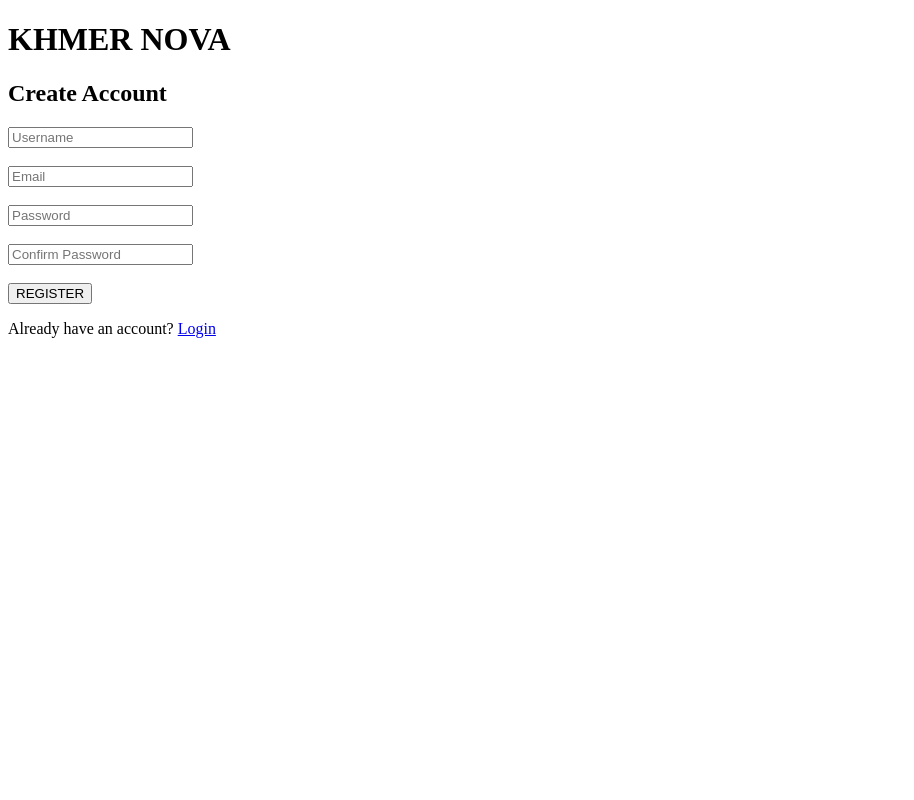
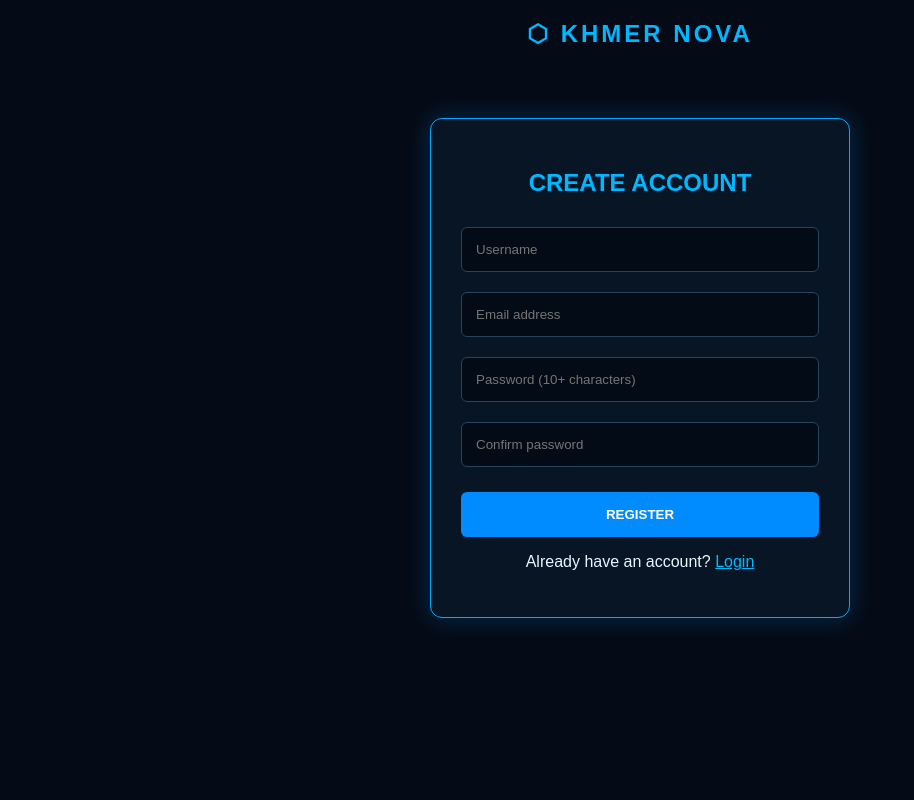
Before and after one commit to superkai112/khmer-nova-register, a Flask app: page / in a window 1280 px wide. Shown: the whole page, without its empty margins (0-914 px from the left). Run offline with Flask 3, Linux system fonts and the light colour scheme.

Commit message:
Update register page layout and styles

```diff
--- a/templates/register.html
+++ b/templates/register.html
@@ -1,38 +1,128 @@
+
 <!DOCTYPE html>
 <html lang="en">
 <head>
     <meta charset="UTF-8">
     <meta name="viewport" content="width=device-width, initial-scale=1">
-    <title>KHMER NOVA - Register</title>
+    <title>KHMER NOVA | Register</title>
+
+    <style>
+        * {
+            box-sizing: border-box;
+        }
+
+        body {
+            margin: 0;
+            min-height: 100vh;
+            background: #050b16;
+            color: #eaf6ff;
+            font-family: Arial, sans-serif;
+        }
+
+        header {
+            padding: 20px;
+            text-align: center;
+            color: #00b8ff;
+            font-size: 24px;
+            font-weight: bold;
+            letter-spacing: 3px;
+        }
+
+        main {
+            width: 90%;
+            max-width: 420px;
+            margin: 50px auto;
+            padding: 30px;
+            background: #081525;
+            border: 1px solid #00aaff;
+            border-radius: 12px;
+            box-shadow: 0 0 25px #008cff44;
+        }
+
+        h2 {
+            text-align: center;
+            color: #00b8ff;
+        }
+
+        input {
+            width: 100%;
+            padding: 14px;
+            margin: 10px 0;
+            background: #030b17;
+            border: 1px solid #28445c;
+            border-radius: 6px;
+            color: white;
+        }
+
+        button {
+            width: 100%;
+            padding: 15px;
+            margin-top: 15px;
+            background: #008cff;
+            border: none;
+            border-radius: 6px;
+            color: white;
+            font-weight: bold;
+            cursor: pointer;
+        }
+
+        button:hover {
+            background: #00b8ff;
+        }
+
+        p {
+            text-align: center;
+        }
+
+        a {
+            color: #00b8ff;
+        }
+
+        .flash {
+            text-align: center;
+            color: #ff8b9b;
+            margin: 10px;
+        }
+    </style>
 </head>
+
 <body>
-    <h1>KHMER NOVA</h1>
-    <h2>Create Account</h2>
+
+<header>⬡ KHMER NOVA</header>
+
+<main>
+    <h2>CREATE ACCOUNT</h2>
 
     {% with messages = get_flashed_messages(with_categories=true) %}
         {% if messages %}
             {% for category, message in messages %}
-                <p>{{ message }}</p>
+                <div class="flash">{{ message }}</div>
             {% endfor %}
         {% endif %}
     {% endwith %}
 
     <form action="/api/register" method="POST">
-        <input type="text" name="username" placeholder="Username" required>
-        <br><br>
 
-        <input type="email" name="email" placeholder="Email" required>
-        <br><br>
+        <input type="text" name="username"
+               placeholder="Username" required>
 
-        <input type="password" name="password" placeholder="Password" required>
-        <br><br>
+        <input type="email" name="email"
+               placeholder="Email address" required>
 
-        <input type="password" name="confirm" placeholder="Confirm Password" required>
-        <br><br>
+        <input type="password" name="password"
+               placeholder="Password (10+ characters)" required>
+
+        <input type="password" name="confirm"
+               placeholder="Confirm password" required>
 
         <button type="submit">REGISTER</button>
+
     </form>
 
-    <p>Already have an account? <a href="/login">Login</a></p>
+    <p>Already have an account?
+       <a href="/login">Login</a>
+    </p>
+</main>
+
 </body>
 </html>
```
